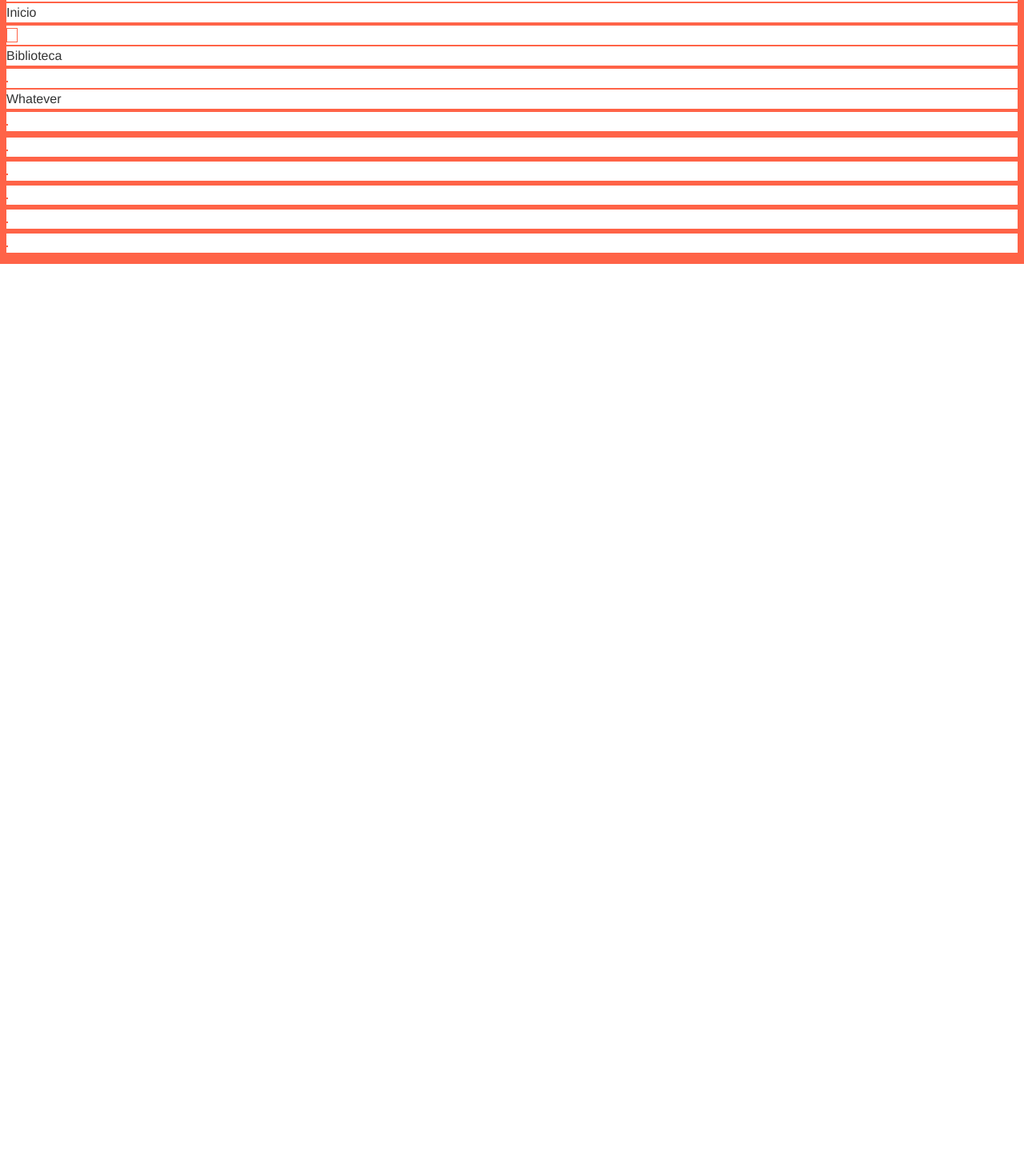
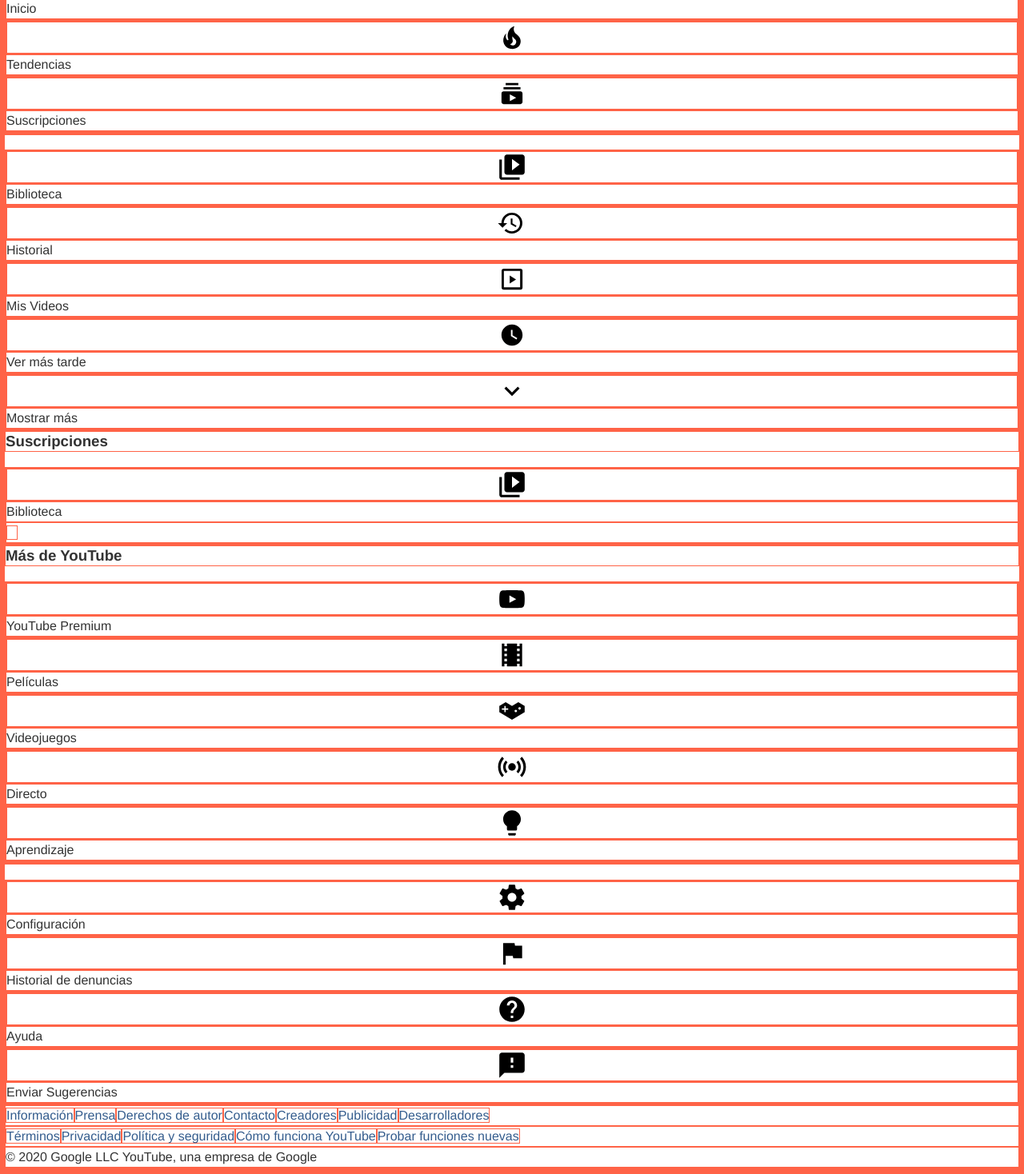
Before and after one commit to caparicio-esd/master-youtube-clone-react, a React (Create React App) app: page / in a window 1280 px wide. Shown: the part 744-2212 px from the top of the page at 80% size. Before the commit the page ends 1074 px from the top, so only its background shows below. Built offline with nearby package versions, Linux system fonts and the light colour scheme; a web font is replaced by a local one.

Commit message:
aside done

```diff
--- a/src/assets/sass/main.scss
+++ b/src/assets/sass/main.scss
@@ -19,3 +19,7 @@
     color: $body_color;
     min-height: 100vh;
 }
+
+svg, img {
+    max-height: 40px;
+}
--- a/src/components/Aside/Aside.jsx
+++ b/src/components/Aside/Aside.jsx
@@ -1,23 +1,63 @@
 import React from 'react';
 import AsideListComponent from './AsideListComponent';
+import AsideTitle from './AsideTitle';
+import AsideSuscriptionComponent from './AsideSuscriptionComponent';
+import { ReactComponent as HomeLogo } from './../../assets/icons/home.svg';
+import { ReactComponent as FlameLogo } from './../../assets/icons/flame.svg';
+import { ReactComponent as SuscriptionsLogo } from './../../assets/icons/suscriptions.svg';
+import { ReactComponent as LibraryLogo } from './../../assets/icons/library.svg';
+import { ReactComponent as HistorialLogo } from './../../assets/icons/historial.svg';
+import { ReactComponent as MyVideosLogo } from './../../assets/icons/my_videos.svg';
+import { ReactComponent as SeeLaterLogo } from './../../assets/icons/see_later.svg';
+import { ReactComponent as ChevDownLogo } from './../../assets/icons/chevron_down.svg';
+import { ReactComponent as YouTubeLogo } from './../../assets/icons/youtube.svg';
+import { ReactComponent as FilmLogo } from './../../assets/icons/films.svg';
+import { ReactComponent as VideoGamesLogo } from './../../assets/icons/videogames.svg';
+import { ReactComponent as EmissionLogo } from './../../assets/icons/emission.svg';
+import { ReactComponent as BulbLogo } from './../../assets/icons/bulb.svg';
+import { ReactComponent as SettingLogo } from './../../assets/icons/setting.svg';
+import { ReactComponent as FlagLogo } from './../../assets/icons/flag.svg';
+import { ReactComponent as AskLogo } from './../../assets/icons/ask.svg';
+import { ReactComponent as SuggestionsLogo } from './../../assets/icons/suggestions.svg';
+import Footer from './Footer';
 
 const Aside = (props) => {
     return (
         <div className="aside">
             <div className="aside_inicio">
-                <AsideListComponent name="Inicio" icon="home"></AsideListComponent>
-                <AsideListComponent name="Biblioteca" icon="book"></AsideListComponent>
-                <AsideListComponent name="Whatever"></AsideListComponent>
-                <AsideListComponent></AsideListComponent>
+                <AsideTitle title="" />
+                <AsideListComponent name="Inicio" icon={<HomeLogo />} />
+                <AsideListComponent name="Tendencias" icon={<FlameLogo />} />
+                <AsideListComponent name="Suscripciones" icon={<SuscriptionsLogo />} />
             </div>
             <div className="aside_biblioteca">
-                <AsideListComponent></AsideListComponent>
-                <AsideListComponent></AsideListComponent>
-                <AsideListComponent></AsideListComponent>
-                <AsideListComponent></AsideListComponent>
-                <AsideListComponent></AsideListComponent>
+                <AsideTitle title="" />
+                <AsideListComponent name="Biblioteca" icon={<LibraryLogo />} />
+                <AsideListComponent name="Historial" icon={<HistorialLogo />} />
+                <AsideListComponent name="Mis Videos" icon={<MyVideosLogo />} />
+                <AsideListComponent name="Ver más tarde" icon={<SeeLaterLogo />} />
+                <AsideListComponent name="Mostrar más" icon={<ChevDownLogo />} />
             </div>
-            <div className="aside_suscripciones"></div>
+            <div className="aside_suscripciones">
+                <AsideTitle title="Suscripciones" />
+                <AsideSuscriptionComponent name="Biblioteca" picture={<LibraryLogo />} status="active" />
+            </div>
+            <div className="aside_suscripciones">
+                <AsideTitle title="Más de YouTube" />
+                <AsideListComponent name="YouTube Premium" icon={<YouTubeLogo />} />
+                <AsideListComponent name="Películas" icon={<FilmLogo />} />
+                <AsideListComponent name="Videojuegos" icon={<VideoGamesLogo />} />
+                <AsideListComponent name="Directo" icon={<EmissionLogo />} />
+                <AsideListComponent name="Aprendizaje" icon={<BulbLogo />} />
+            </div>
+            <div className="aside_suscripciones">
+                <AsideTitle title="" />
+                <AsideListComponent name="Configuración" icon={<SettingLogo />} />
+                <AsideListComponent name="Historial de denuncias" icon={<FlagLogo />} />
+                <AsideListComponent name="Ayuda" icon={<AskLogo />} />
+                <AsideListComponent name="Enviar Sugerencias" icon={<SuggestionsLogo />} />
+            </div>
+            <Footer />
         </div>
     );
 };
--- a/src/components/Aside/AsideListComponent.jsx
+++ b/src/components/Aside/AsideListComponent.jsx
@@ -1,12 +1,10 @@
 import React from 'react';
 
-const AsideListComponent = (props) => {
+const AsideListComponent = ({ icon, name }) => {
     return (
         <div className="aside_list_component">
-            <div className="aside_list_component_icon">
-                <span className={`fa fa-${props.icon}`}></span>
-            </div>
-            <div className="aside_list_component_label">{props.name}</div>
+            <div className="aside_list_component_icon">{icon}</div>
+            <div className="aside_list_component_label">{name}</div>
         </div>
     );
 };
--- /dev/null
+++ b/src/components/Aside/AsideSuscriptionComponent.jsx
@@ -0,0 +1,15 @@
+import React from 'react';
+
+const AsideSuscriptionComponent = ({ name, picture, status }) => {
+    return (
+        <div className="aside_list_component">
+            <div className="aside_list_component_icon">{picture}</div>
+            <div className="aside_list_component_label">{name}</div>
+            <div className="aside_suscription_component_status">
+                <span className="fa fa-circle"></span>
+            </div>
+        </div>
+    );
+};
+
+export default AsideSuscriptionComponent;
--- /dev/null
+++ b/src/components/Aside/AsideTitle.jsx
@@ -0,0 +1,7 @@
+import React from 'react';
+
+const AsideTitle = (props) => {
+    return <h3 className="aside_title">{props.title}</h3>;
+};
+
+export default AsideTitle;
--- /dev/null
+++ b/src/components/Aside/Footer.jsx
@@ -0,0 +1,27 @@
+import React from 'react';
+
+const Footer = () => {
+    return (
+        <div className="footer">
+            <div className="footer_section">
+                <a href="/">Información</a>
+                <a href="/">Prensa</a>
+                <a href="/">Derechos de autor</a>
+                <a href="/">Contacto</a>
+                <a href="/">Creadores</a>
+                <a href="/">Publicidad</a>
+                <a href="/">Desarrolladores</a>
+            </div>
+            <div className="footer_section">
+                <a href="/">Términos</a>
+                <a href="/">Privacidad</a>
+                <a href="/">Política y seguridad</a>
+                <a href="/">Cómo funciona YouTube</a>
+                <a href="/">Probar funciones nuevas</a>
+            </div>
+            <div className="footer_section">© 2020 Google LLC YouTube, una empresa de Google</div>
+        </div>
+    );
+};
+
+export default Footer;
--- a/src/components/Header/HeaderNavigation/HeaderNavigationAppItem.jsx
+++ b/src/components/Header/HeaderNavigation/HeaderNavigationAppItem.jsx
@@ -3,7 +3,7 @@
 const HeaderNavigationAppItem = (props) => {
     return (
         <div className="header_navigation_app_item">
-            <div className="header_navigation_app_item_toggle" style={{ width: '40px' }}>
+            <div className="header_navigation_app_item_toggle">
                 {props.icon}
             </div>
             <div className="header_navigation_app_item_window">{props.window}</div>
```
